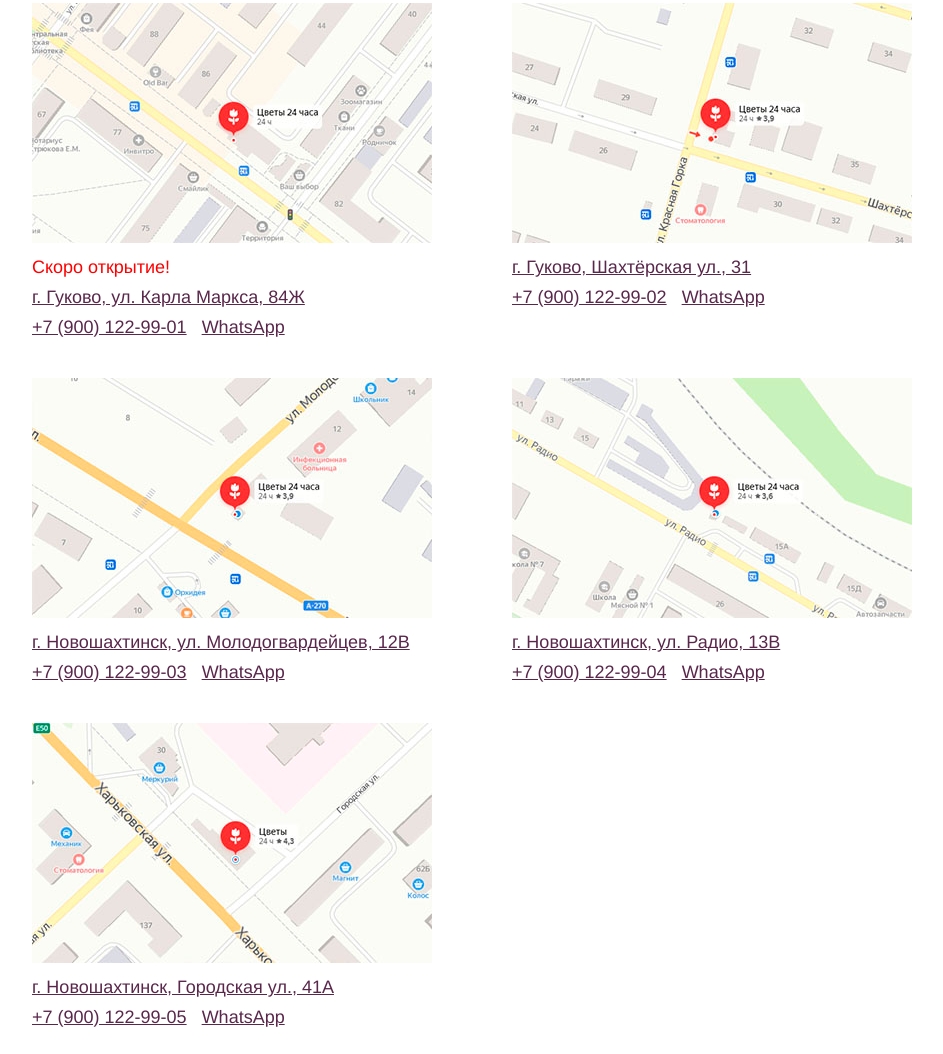
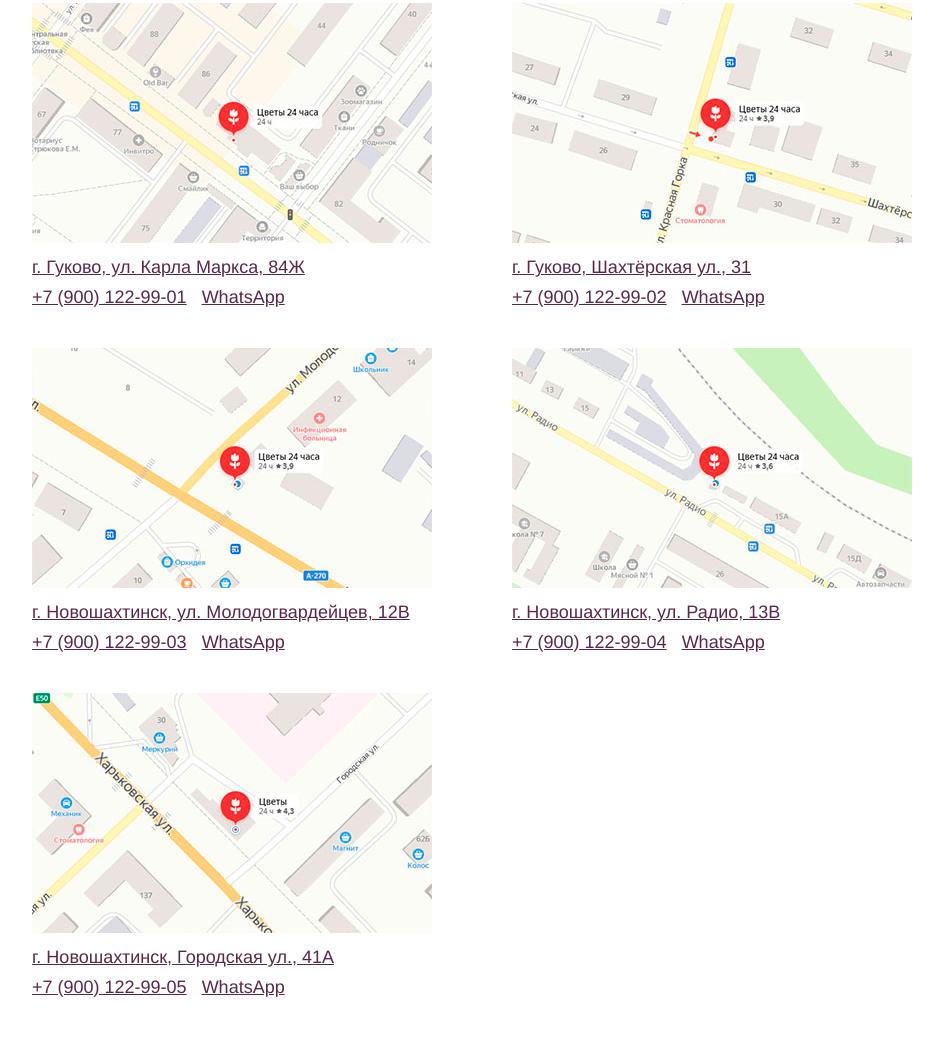
Before and after one commit to ValeriyaBorisevich/tsvety24, a plain HTML site: page index.html in a window 1280 px wide. Shown: the part 1841-2895 px from the top of the page, without its empty margins (124-1067 px from the left). Drawn offline with Linux system fonts and the light colour scheme.

Commit message:
Update index.html

```diff
--- a/index.html
+++ b/index.html
@@ -45,7 +45,6 @@
                     <figure>
                         <img src="/files/map_gukovo_karlamarksa.jpg" alt="Расположение магазина на карте">
                         <figcaption>
-                            <span style="color:red;">Скоро открытие!</span><br>
                             <a class="shop-address" href="https://yandex.ru/maps/11037/gukovo/?ll=39.874644%2C48.019353&mode=poi&poi%5Bpoint%5D=39.874342%2C48.019403&poi%5Buri%5D=ymapsbm1%3A%2F%2Forg%3Foid%3D133729263595&z=18.76 ">г. Гуково, ул. Карла Маркса, 84Ж</a><br>
                             <a class="shop-phone" href="tel:+79001229901">+7 (900) 122-99-01</a> <a class="link link-whatsapp" href="https://wa.me/79001229901">WhatsApp</a>
                         </figcaption>
```
